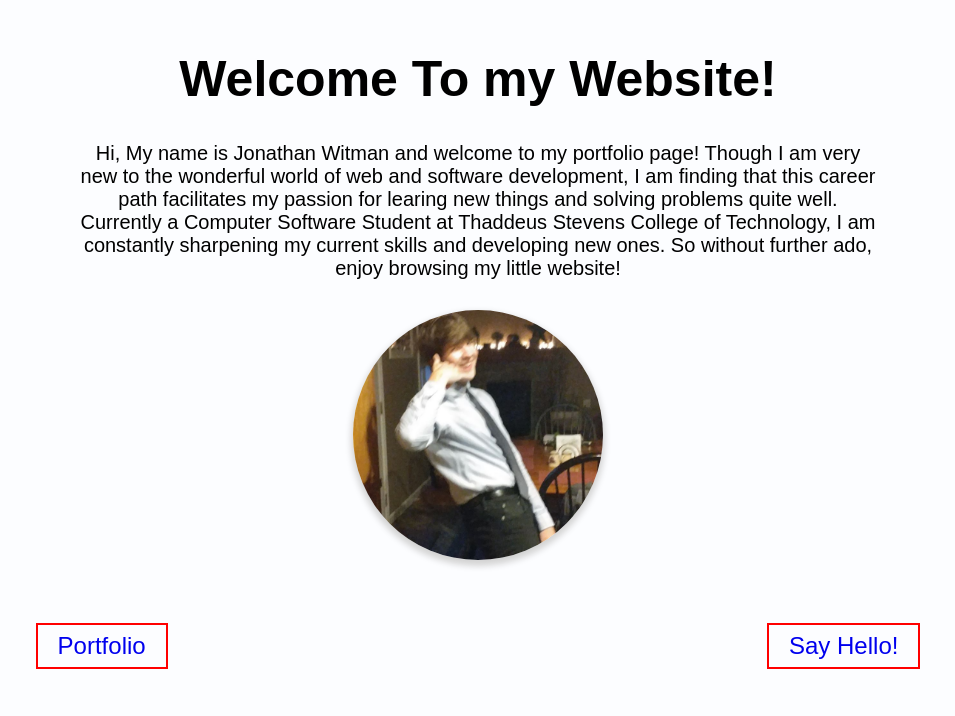
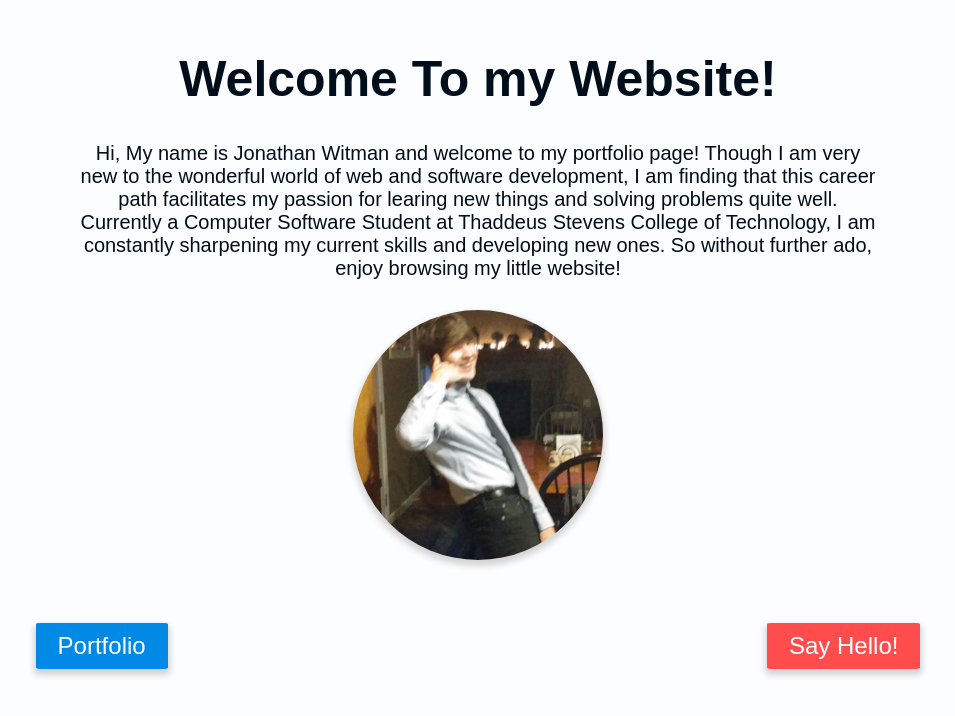
Before and after one commit to closetmouse2/closetmouse2.github.io, a plain HTML site: page index.html in a window 1280 px wide. Shown: the whole page, without its empty margins (162-1117 px from the left). Drawn offline with Linux system fonts and the light colour scheme.

Commit message:
Completed Main page! Ready for merge commit. May tweek if I have time.

```diff
--- a/index.html
+++ b/index.html
@@ -24,7 +24,7 @@
   <img src="images/Me.png" alt="Self Portrait" class="me_img">
  </section>
 <!--Links to other portions of the website-->
- <nav>
+ <nav class="links">
   <a href="Portfolio/index.html" class="portfolio_link">Portfolio</a>
   <a href="Contact/index.html" class="contact_link">Say Hello!</a>
  </nav>
--- a/style.css
+++ b/style.css
@@ -8,6 +8,8 @@ html {
   margin-top: 50px;
   font-size: 50px;
   font-family: sans-serif;
+
+  color: #000d1a;
 
   min-width: 250px;
 }
@@ -22,7 +24,7 @@ html {
   font-size: 20px;
   font-family: sans-serif;
 
-  min-width: 250px;
+  color: #000d1a;
 }
 
 /*profile Image*/
@@ -40,6 +42,7 @@ html {
 /*Bottom Links*/
 .links {
   display: block;
+  min-width: 184px;
 }
 
 .portfolio_link {
@@ -51,12 +54,20 @@ html {
   text-decoration: none;
   font-family: sans-serif;
 
-  border: red 2px solid;
+  border-radius: 3%;
+  border: #008ae6 2px solid;
+  color: white;
+  background-color: #008ae6;
+  box-shadow: 0px 4px 6px 2px lightgrey;
 
-  padding-top: 7px;
-  padding-bottom: 7px;
-  padding-left: 20px;
-  padding-right: 20px;
+  padding: 7px 20px;
+}
+
+.portfolio_link:hover {
+  border: #0073e6 2px solid;
+  color: white;
+  background-color: #0073e6;
+  box-shadow: 0px 4px 8px 4px lightgrey;
 }
 
 .contact_link {
@@ -68,10 +79,18 @@ html {
   text-decoration: none;
   font-family: sans-serif;
 
-  border: red 2px solid;
+  border-radius: 3%;
+  border: #ff4d4d 2px solid;
+  color: white;
+  background-color: #ff4d4d;
+  box-shadow: 0px 4px 6px 2px lightgrey;
 
-  padding-top: 7px;
-  padding-bottom: 7px;
-  padding-left: 20px;
-  padding-right: 20px;
+  padding: 7px 20px;
 }
+
+.contact_link:hover {
+  border: #e60000 2px solid;
+  color: white;
+  background-color: #e60000;
+  box-shadow: 0px 4px 8px 4px lightgrey;
+}
```
